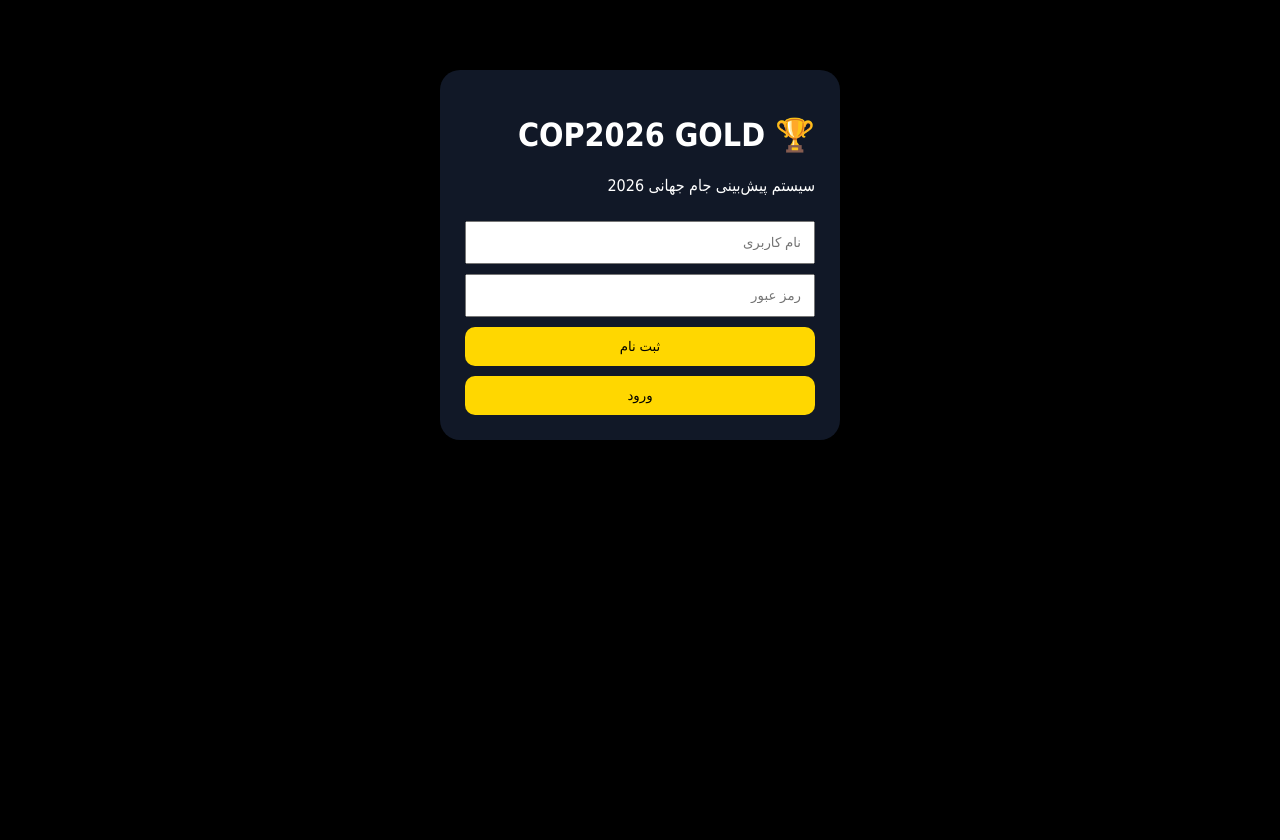
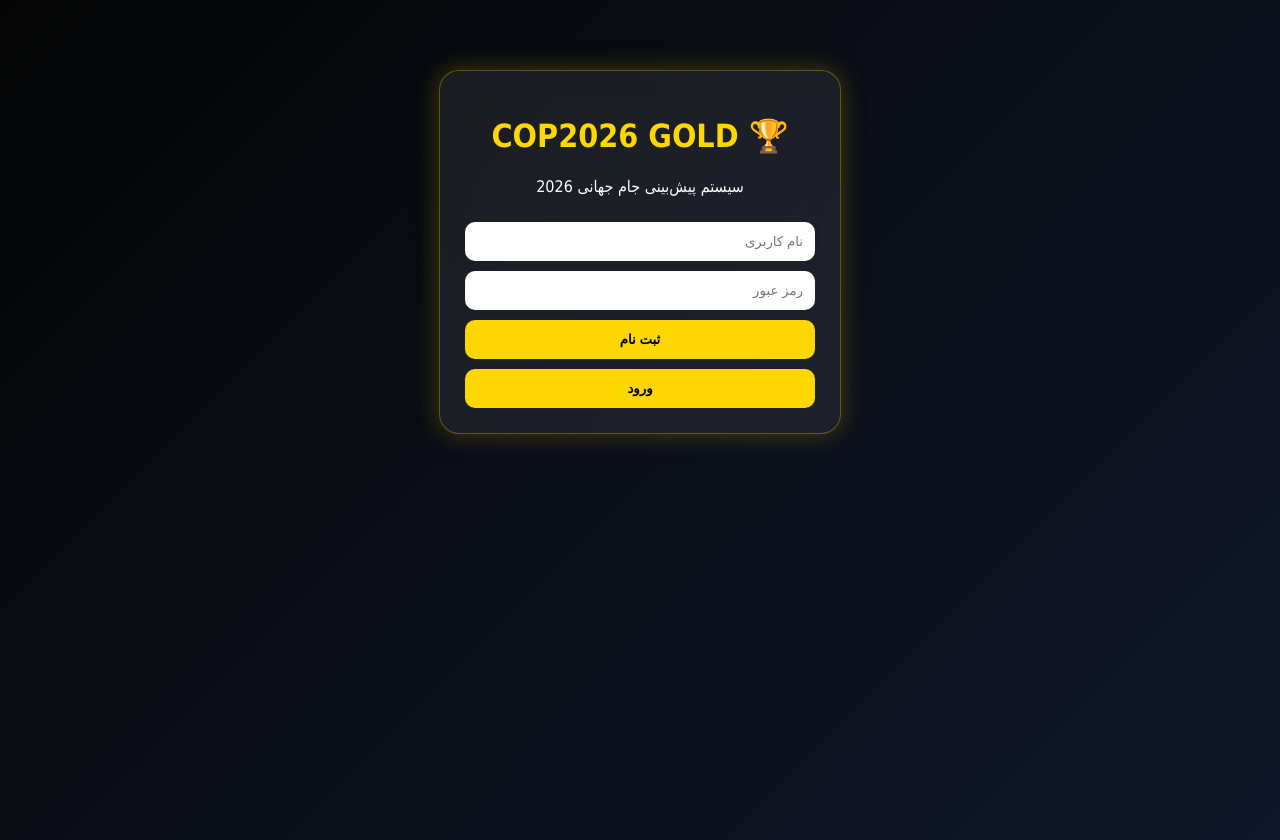
Before and after one commit to elx139013901390-tech/A.irrrgojdjsbsjd, a plain HTML site: page index.html in a window 1280 px wide. Before the commit the page ends 800 px from the top, so only its background shows below. Drawn offline with nearby package versions, Linux system fonts and the light colour scheme.

Commit message:
Update style.css

```diff
--- a/style.css
+++ b/style.css
@@ -2,13 +2,15 @@ body{
 margin:0;
 padding:20px;
 font-family:tahoma;
-background:black;
+background:linear-gradient(135deg,#050505,#0f172a);
 color:white;
+min-height:100vh;
 }
 
 .container{
 display:flex;
 justify-content:center;
+align-items:center;
 margin-top:50px;
 }
 
@@ -16,13 +18,23 @@ margin-top:50px;
 width:350px;
 padding:25px;
 border-radius:20px;
-background:#111827;
+background:rgba(255,255,255,.08);
+backdrop-filter:blur(15px);
+border:1px solid rgba(255,215,0,.3);
+box-shadow:0 0 25px rgba(255,215,0,.25);
+text-align:center;
+}
+
+h1{
+color:gold;
 }
 
 input{
 width:100%;
 padding:12px;
 margin-top:10px;
+border:none;
+border-radius:10px;
 box-sizing:border-box;
 }
 
@@ -30,7 +42,10 @@ button{
 width:100%;
 padding:12px;
 margin-top:10px;
-background:gold;
 border:none;
 border-radius:10px;
+background:gold;
+color:black;
+font-weight:bold;
+cursor:pointer;
 }
```
